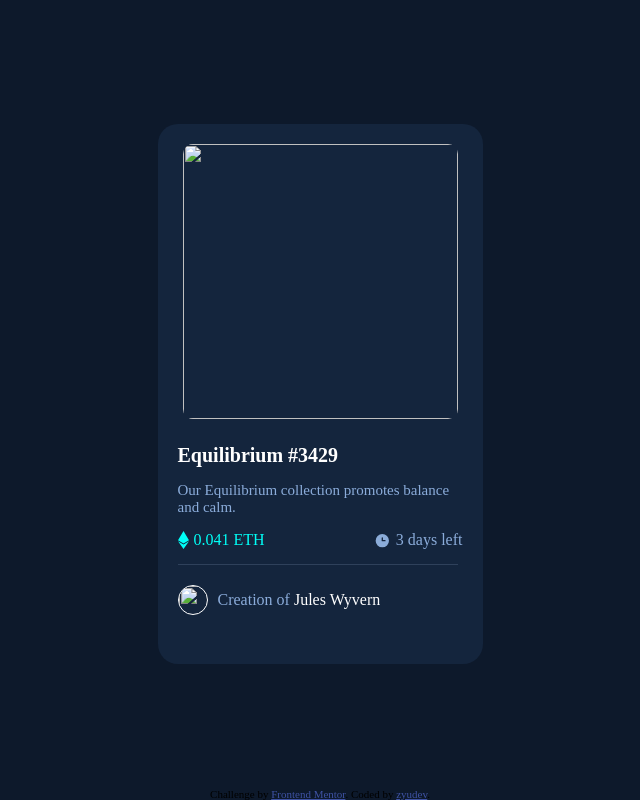
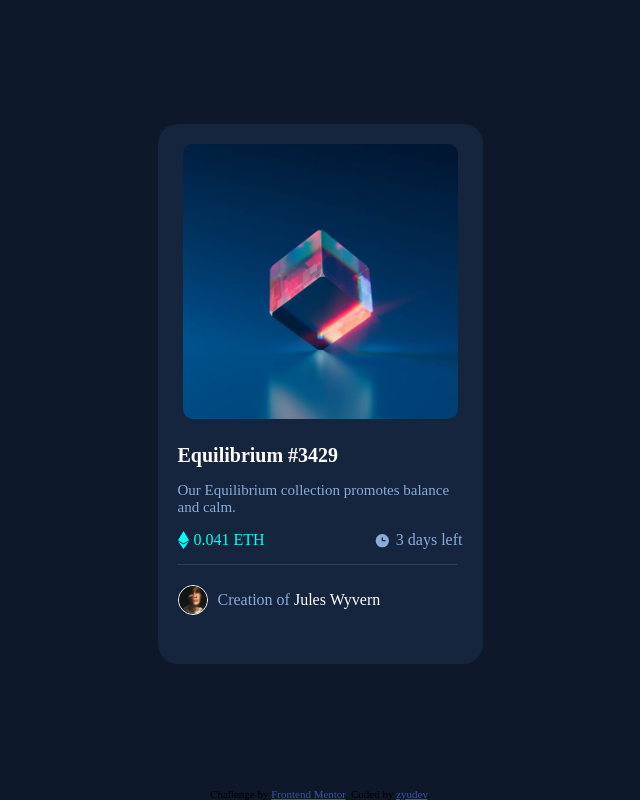
Before and after one commit to zyusuke10/nft-preview-card-component, a plain HTML site: page index.html in a window 1280 px wide. Shown: the whole page, without its empty margins (320-960 px from the left). Drawn offline with Linux system fonts and the light colour scheme.

Commit message:
Update index.html

```diff
--- a/index.html
+++ b/index.html
@@ -3,7 +3,7 @@
 <head>
   <meta charset="UTF-8">
   <meta name="viewport" content="width=device-width, initial-scale=1.0">
-  <link rel="icon" type="image/png" sizes="32x32" href="./images/favicon-32x32.png">
+  <link rel="icon" type="image/png" sizes="32x32" href="favicon-32x32.png">
   <title>Frontend Mentor | NFT preview card component</title>
   <link rel="stylesheet" href="style.css">
 </head>
@@ -13,7 +13,7 @@
     <div class="card">
 
       <div class="image">
-        <img src="images/image-equilibrium.jpg">
+        <img src="image-equilibrium.jpg">
       </div>
 
       <div class="description">
@@ -32,7 +32,7 @@
       </div>
     </div>
       <div class="user">
-        <img src="images/image-avatar.png">
+        <img src="image-avatar.png">
         <p class="username">Creation of <span>Jules Wyvern</span></p>
       </div>
     </div>
```
